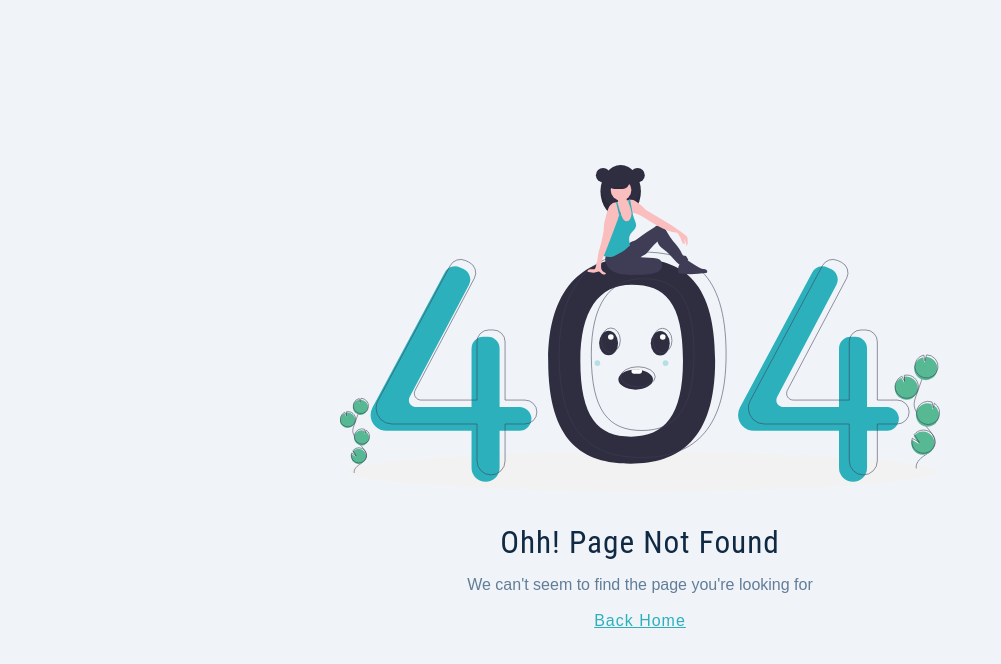
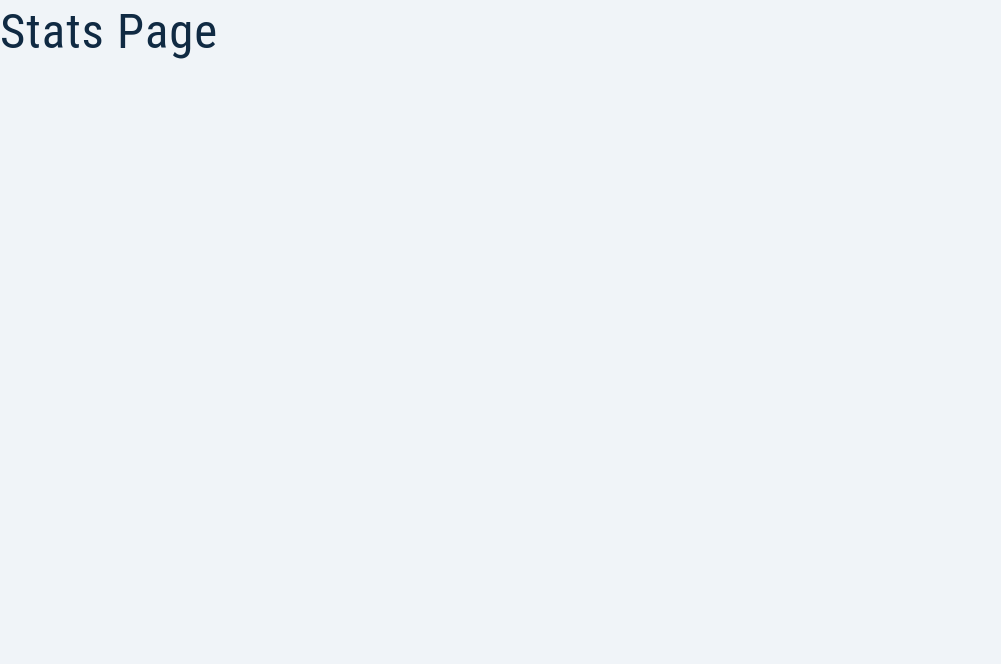
Before and after one commit to nelsW70/mern-jobify_smilga, a React (Create React App) app in the folder client/: page /stats in a window 1280 px wide. Before the commit this address had no page. Shown: the top 664 px of the page, without its empty margins (0-1001 px from the left). Built offline with nearby package versions, Linux system fonts and the light colour scheme.

Commit message:
add: dashboard pages structure

```diff
--- a/client/src/App.jsx
+++ b/client/src/App.jsx
@@ -12,7 +12,12 @@ function App() {
   return (
     <BrowserRouter>
       <Routes>
-        <Route path="/" element={<div>dashboard</div>} />
+        <Route path="/">
+          <Route path="stats" element={<Stats />} />
+          <Route path="all-jobs" element={<AllJobs />}></Route>
+          <Route path="add-job" element={<AddJob />}></Route>
+          <Route path="profile" element={<Profile />}></Route>
+        </Route>
         <Route path="/register" element={<Register />} />
         <Route path="/landing" element={<Landing />} />
         <Route path="*" element={<Error />} />
--- a/client/src/pages/dashboard/Stats.jsx
+++ b/client/src/pages/dashboard/Stats.jsx
@@ -1,5 +1,5 @@
 const Stats = () => {
-  return <h1>Stats</h1>;
+  return <h1>Stats Page</h1>;
 };
 
 export default Stats;
```
